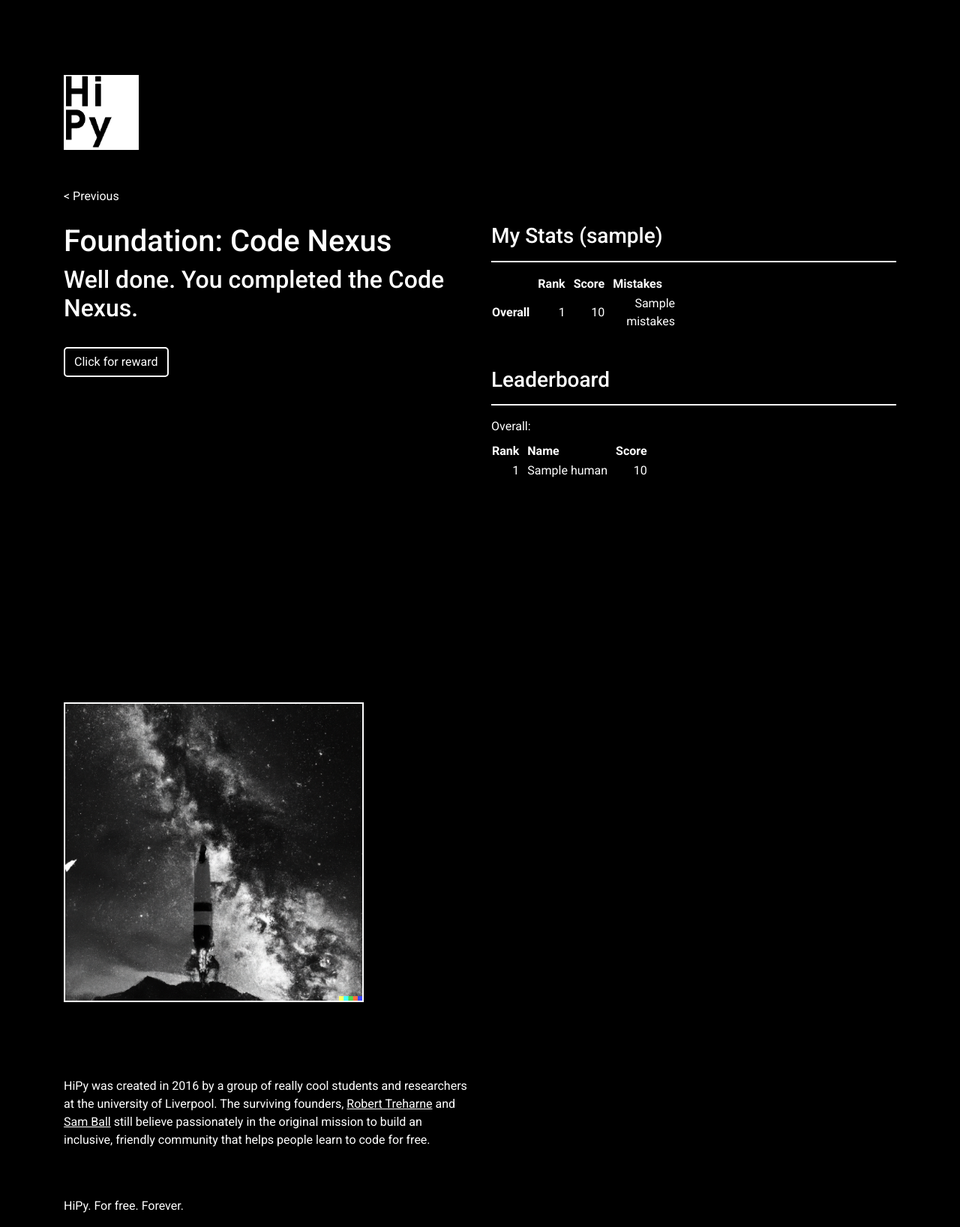
After one commit to hipylivadmin/hipyweb, a Django app: template app/foundation/templates/foundation/finish.html in a window 1280 px wide. The commit adds this page. Shown: the whole page at 75% size. Run offline with Django 3.2, Linux system fonts and the light colour scheme; tables that the repository leaves empty hold one stand-in row (values such as "Sample post"); the template is opened without the code that fills it: values that come from a table or form of the project are taken from there, most other values are stand-ins (such as "Sample title", 1, 10 or a date in 2020); parts of the project's set-up code (start-up, migrations or seed data) failed here and were passed over; some libraries are stand-ins or nearby versions.

Commit message:
code nexus complete

```diff
--- /dev/null
+++ b/app/foundation/templates/foundation/finish.html
@@ -0,0 +1,115 @@
+{% extends "front/base.html" %}
+{% load static %}
+{% load crispy_forms_tags %}
+
+{% block content %}
+
+<script src="https://cdn.jsdelivr.net/npm/canvas-confetti@1/dist/index.min.js"></script>
+
+
+<div class="page-section" id="event">
+    <section class="container" id="my-canvas">
+        <a href="/"><img class="logo" src="{% static 'img/navbar-logo.png' %}" alt="HiPy Logo"></a>
+
+        <a href="/foundation/{{ human.slug }}/question/{{ previous_question.id}}">< Previous </a>
+
+
+        <br>
+        <br>
+
+        <div class="row">
+            <div class="col-md-6">
+                <h1>Foundation: Code Nexus</h1>
+                <h2>Well done. You completed the Code Nexus.</h2>
+                <br>
+                <div class="button-wrapper">
+                    <button class="confetti-button btn btn-primary" onclick="confetti();">Click for reward</button>
+                </div>
+                <br>
+
+
+            </div>
+
+            <div class="col-md-6">
+
+
+
+
+                <h3>My Stats ({{ human.slug }})</h3>
+                <hr style="border: none; height: 2px; background-color: white;">
+
+                <div class="row">
+                    <div class="col-md-6">
+                        <table>
+                            <thead>
+                            <tr>
+                                <th></th>
+                                <th>Rank</th>
+                                <th>Score</th>
+                                <th>Mistakes</th>
+                            </tr>
+                            </thead>
+                            <tbody>
+                            <tr>
+                                <th>Overall</th>
+                                <td class="right">{{ stats.rank }}</td>
+                                <td class="right">{{ stats.score }}</td>
+                                <td class="right">{{ stats.mistakes }}</td>
+                            </tr>
+                            </tbody>
+                        </table>
+                    </div>
+                </div>
+                <br>
+                <br>
+                <h3>Leaderboard</h3>
+                <hr style="border: none; height: 2px; background-color: white;">
+                <div class="row">
+                    <div class="col-md-6">
+                    <table>
+                        <label>Overall:</label>
+                        <thead>
+                            <tr>
+                                <th>Rank</th>
+                                <th>Name</th>
+                                <th>Score</th>
+                            </tr>
+                        </thead>
+                        <tbody>
+                            {% for player in overall_leaderboard %}
+                            <tr>
+                                <td class="right">{{ player.rank }}    </td>
+                                <td>{{ player.human }}    </td>
+                                <td class="right">{{ player.score }}    </td>
+                            </tr>
+                            {% endfor %}
+                        </tbody>
+                    </table>
+                </div>
+                <div class="col-md-6">
+
+
+
+                </div>
+                </div>
+                <br><br>
+            </div>
+        </div>
+
+        <br>
+        <br>
+
+
+
+    </section>
+</div>
+<div class="page-section" id="padding">
+    <section class="container">
+        <div>
+            <img class="event-thumb reg" src="{% static 'img/foundation-code-nexus.png' %}" alt="foundation-code-nexus">
+        </div>
+    </section>
+</div>
+
+
+{% endblock %}
--- a/app/front/static/css/main.css
+++ b/app/front/static/css/main.css
@@ -62,7 +62,6 @@ input[type=checkbox] {
     color: #f8f8f2;
     padding: 10px;
     border-radius: 5px;
-    white-space: pre-wrap;
 }
 
 .jumbotron {
--- a/app/front/templates/front/base.html
+++ b/app/front/templates/front/base.html
@@ -20,6 +20,8 @@
     <link rel="preconnect" href="https://fonts.googleapis.com">
     <link rel="preconnect" href="https://fonts.gstatic.com" crossorigin>
     <link href="https://fonts.googleapis.com/css2?family=DM+Sans:opsz,wght@9..40,200;9..40,300;9..40,500;9..40,600&family=Roboto:ital,wght@0,100;0,300;0,400;0,500;0,700;0,900;1,100;1,300;1,400;1,500;1,700;1,900&display=swap" rel="stylesheet">
+    <!-- Confetti-->
+    <script src="https://cdn.jsdelivr.net/npm/canvas-confetti@1.9.2/dist/confetti.browser.min.js"></script>
 </head>
 
 <body data-spy="scroll" data-target=".navbar">
```
Also changed, not shown: app/foundation/templates/foundation/question.html (+8 -1 lines), app/foundation/utils/05.py (deleted, +0 -37 lines), app/foundation/utils/06.py (deleted, +0 -40 lines), app/foundation/utils/foundation.py (+21 -9 lines), app/foundation/utils/test_input.txt (deleted, +0 -100 lines), app/foundation/views.py (+14 -7 lines), app/front/views.py (+4 -5 lines), app/enlightenment.png (added), app/foundation/utils/robert_image.png (deleted), 1 other file.
